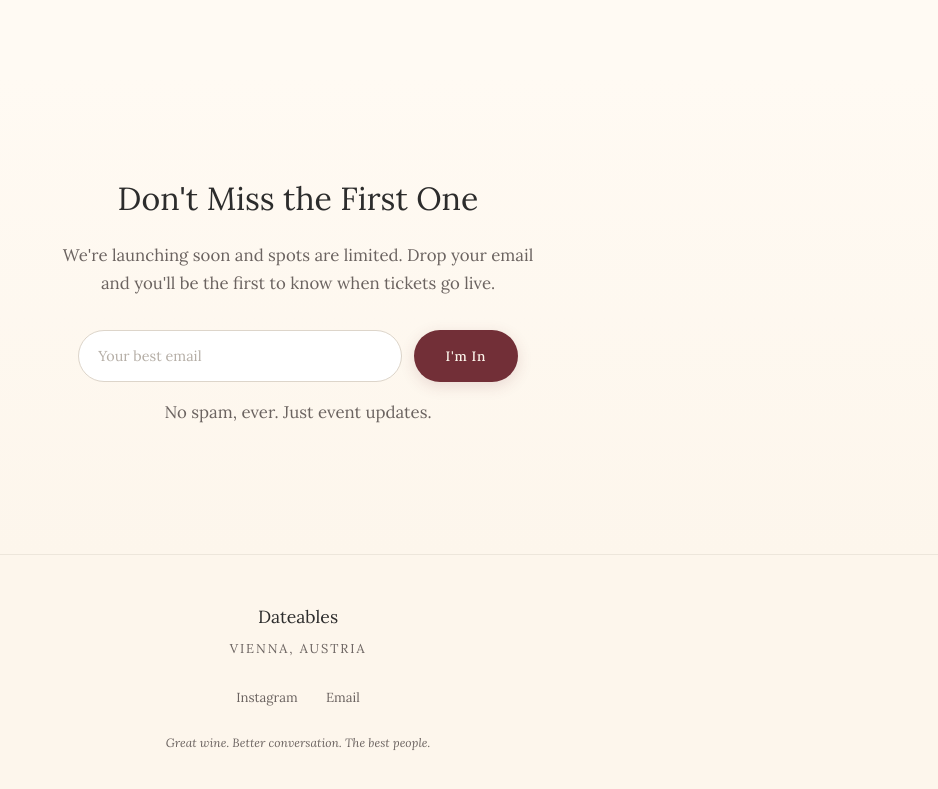
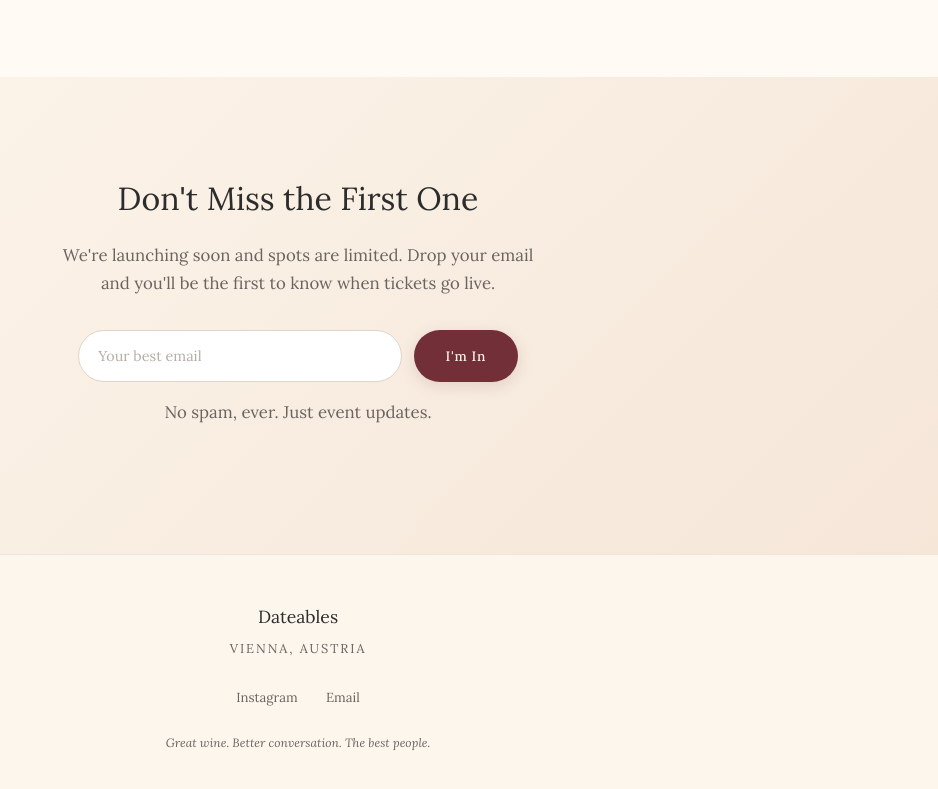
Before and after one commit to nedstranger/viennadatenights, a plain HTML site: page index.html in a window 1280 px wide. Shown: the part 3596-4385 px from the top of the page, without its empty margins (342-1280 px from the left). Drawn offline with Linux system fonts and the light colour scheme.

Commit message:
Give newsletter/signup section the same darker background as other alternating sections
Co-Authored-By: Claude Opus 4.6 <noreply@anthropic.com>

```diff
--- a/index.html
+++ b/index.html
@@ -495,7 +495,7 @@
         .signup {
             padding: 6rem 2rem;
             text-align: center;
-            background: linear-gradient(180deg, var(--warm-white) 0%, var(--cream) 100%);
+            background: linear-gradient(135deg, var(--cream) 0%, #F5E6D8 100%);
             position: relative;
         }
 
```
